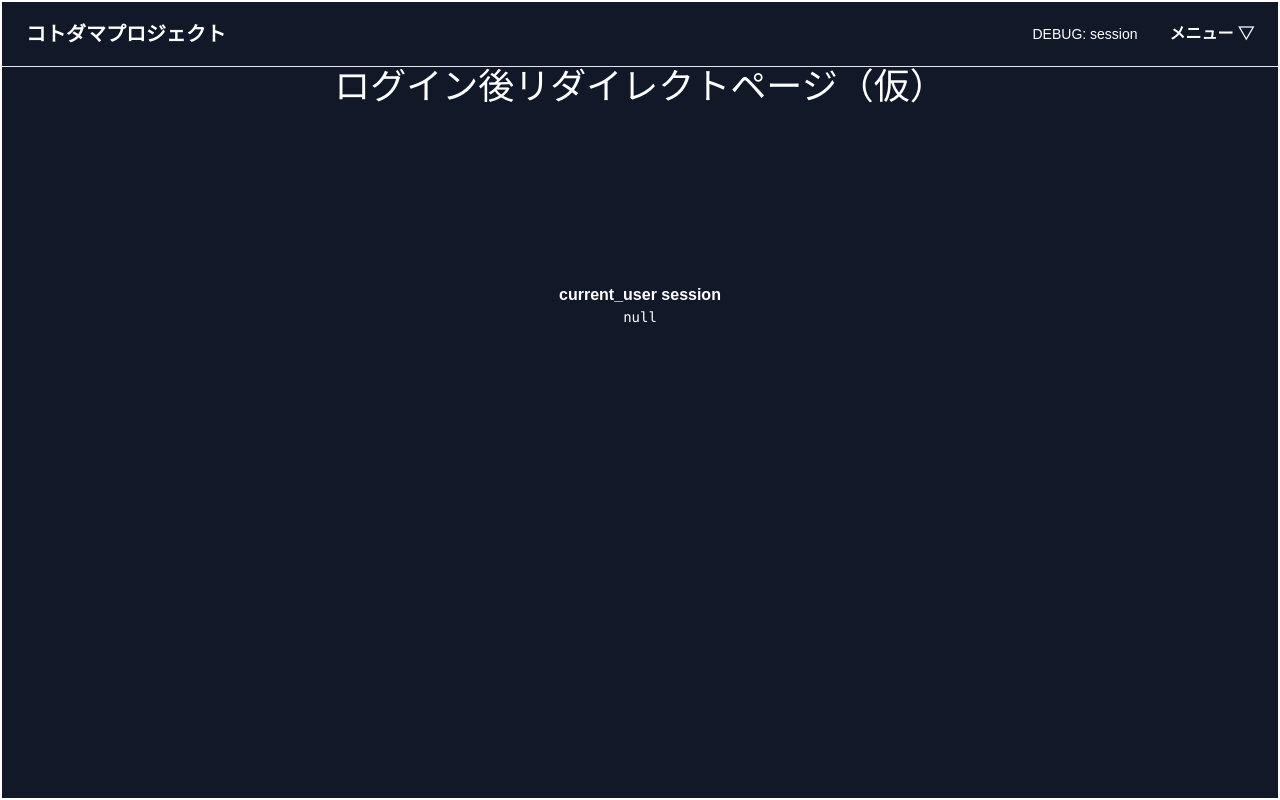
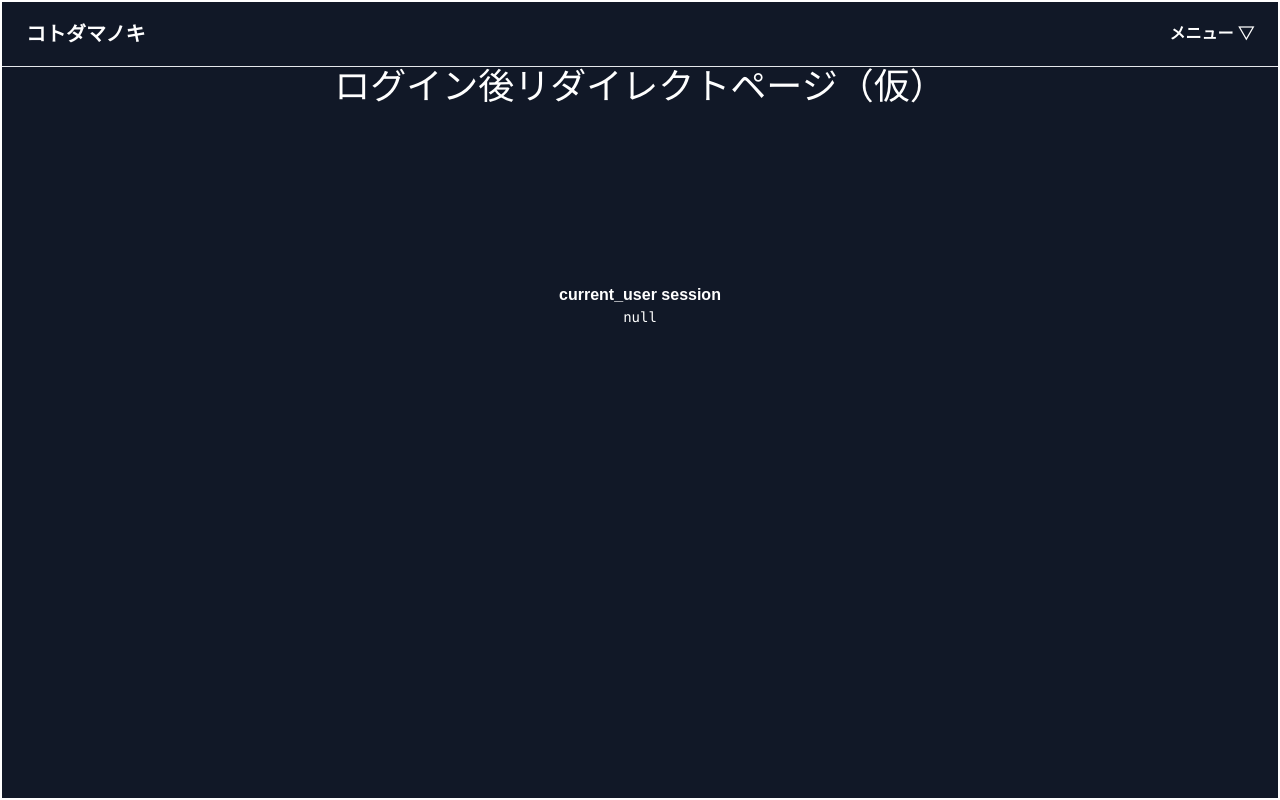
Before and after one commit to g-sawada/kotodama-tree, a Next.js app in the folder front/: page /loggedIn in a window 1280 px wide. Built offline with nearby package versions, Linux system fonts and the light colour scheme; no server answers; a web font is replaced by a local one.

Commit message:
[update] ヘッダーのタイトルを修正。デバッグ用のボタンを削除

```diff
--- a/front/components/layout/Header.tsx
+++ b/front/components/layout/Header.tsx
@@ -1,7 +1,6 @@
 import { auth } from "@/auth";
 
 import DropdownMenu from "./DropdownMenu";
-import AuthInfo from "./AuthInfo";
 
 export default async function Header () {
   const session = await auth();
@@ -10,10 +9,9 @@ export default async function Header () {
   return (
     <nav className="flex justify-between w-full border-b px-6">
       <div className="flex items-center justify-start h-16 gap-4">
-        <p className="text-xl font-bold">コトダマプロジェクト</p>
+        <p className="text-xl font-bold">コトダマノキ</p>
       </div>
       <div className="flex items-center justify-center h-16 gap-4">
-        <AuthInfo />
         <DropdownMenu userId={userId}/>
       </div>
     </nav>
```
